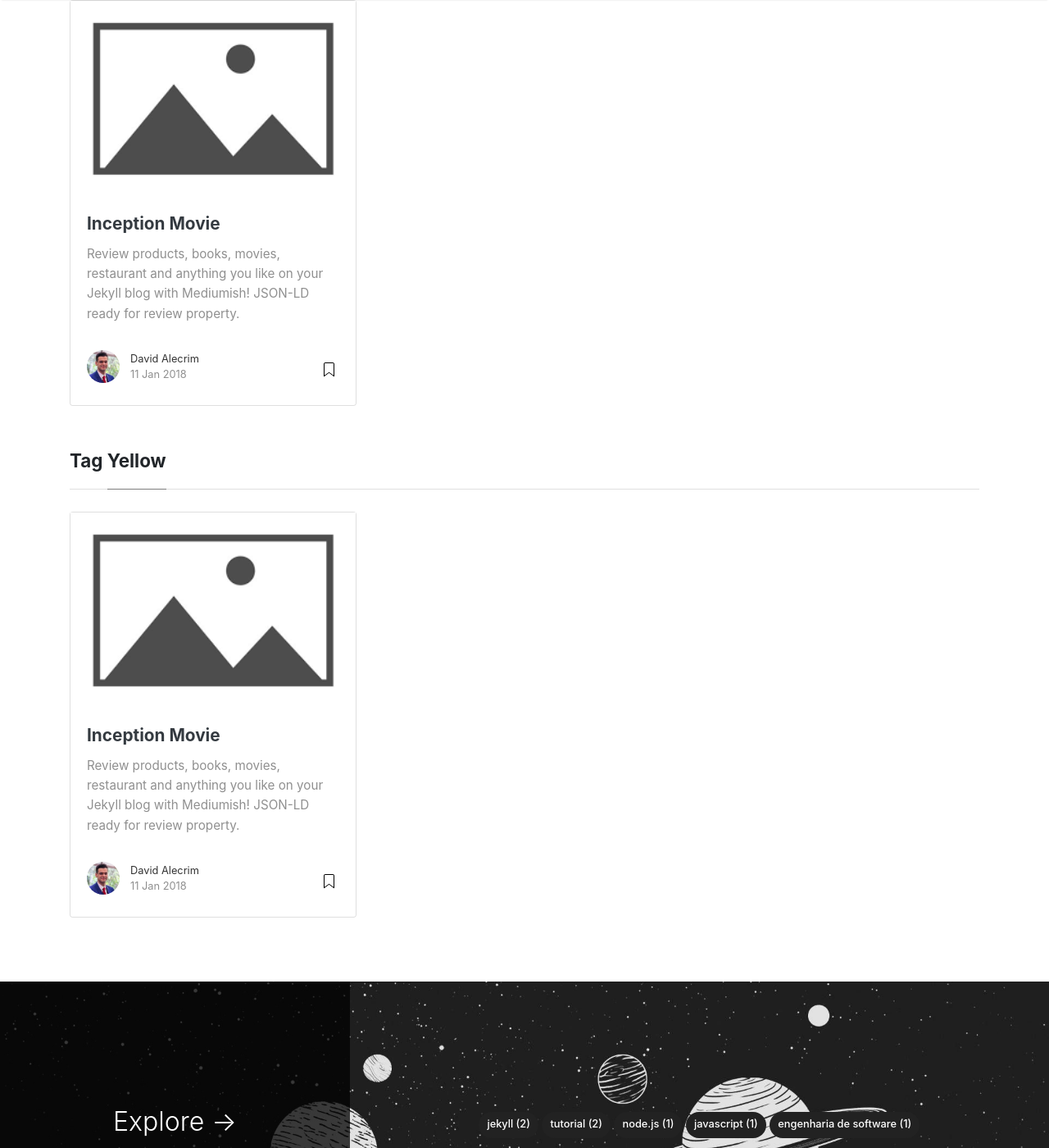
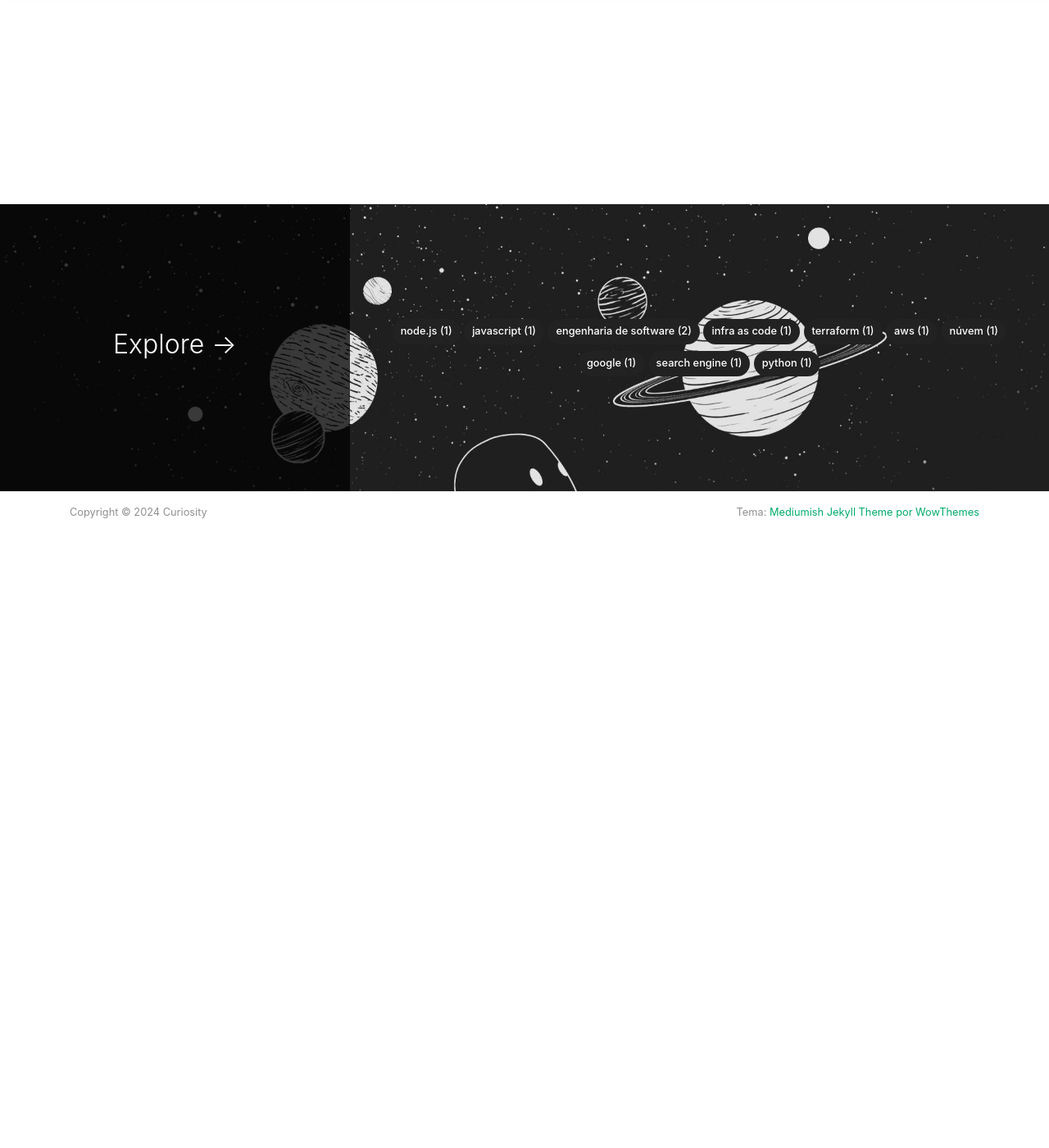
Before and after one commit to davidalecrim1/blog, a Jekyll site: the page built from _pages/tags.md, in a window 1280 px wide and 1400 px high, scrolled down 314 px. Shown: the whole window at 82% size. Built offline with Jekyll 4.4.1, drawn with Linux system fonts in a browser that asks for light colours; nearby versions of some CDN libraries; after the commit the page ends 1022 px from its top, so only the background shows below that.

Commit message:
adicionar ultimos artigos do medium

````diff
--- a/_posts/2018-01-11-customer-service.md
+++ /dev/null
@@ -1,31 +0,0 @@
----
-layout: post
-title:  "Inception Movie"
-author: david
-categories: [ Jekyll, tutorial ]
-tags: [red, yellow]
-image: assets/images/placeholder.png
-description: "My review of Inception movie. Acting, plot and something else in this short description."
-featured: true
-hidden: true
-comments: true
----
-
-Review products, books, movies, restaurant and anything you like on your Jekyll blog with Mediumish! JSON-LD ready for review property.
-
-#### How to use?
-
-It's actually really simple! Add the rating in your YAML front matter. It also supports halfs:
-
-```html
----
-layout: post
-title:  "Inception Movie"
-author: john
-categories: [ Jekyll, tutorial ]
-tags: [red, yellow]
-image: assets/images/11.jpg
-description: "My review of Inception movie. Actors, directing and more."
-rating: 4.5
----
-```
````
Also changed, not shown: _posts/2018-01-11-quick-start-guide.md (deleted, +0 -29 lines), _posts/2023-02-24-node-js-web-crawling-puppeteer.md (+5 -5 lines), _posts/2024-02-03-terraform-import-e-declaracao-de-recursos-auto.md (added, +61 -0 lines), _posts/2024-02-17-futuro-mecanismo-de-busca.md (added, +29 -0 lines), _posts/2024-02-24-entendendo-linguagem-de-programacao.md (added, +45 -0 lines), assets/images/posts/exemplo-bucket-s3-aws.webp (added), assets/images/posts/linguagem-interpretada-workflow.webp (added), assets/images/posts/old-google.webp (added), assets/images/posts/python-logo.webp (added), assets/images/posts/terraform-logo.webp (added), 1 other file.
